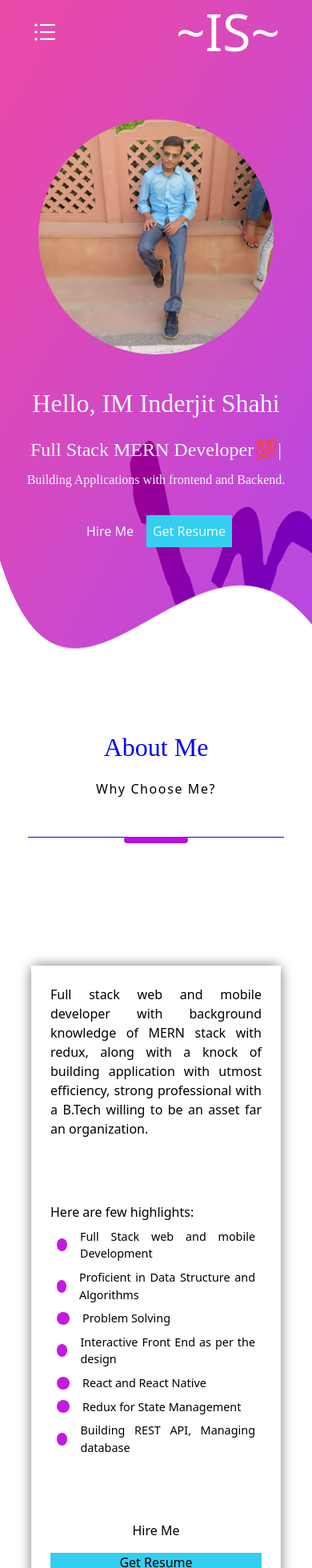
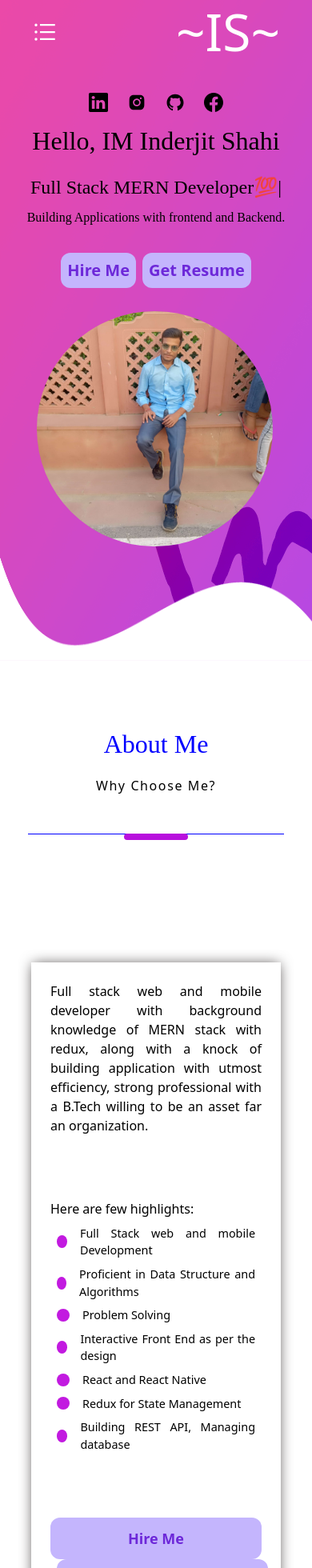
Before and after one commit to inderjitshahi/PortFolio, a Next.js app: page / in a window 390 px wide. Shown: the part 40-2000 px from the top of the page at 80% size. Built offline with nearby package versions, Linux system fonts and the light colour scheme.

Commit message:
updated UI with tailwind

```diff
--- a/components/AboutMe/AboutMe.js
+++ b/components/AboutMe/AboutMe.js
@@ -41,7 +41,7 @@ function AboutMe(props) {
                             {renderHighlight}
                         </div>
                         <div className={Classes['about-me-options']} >
-                            <button className={`btn primary-btn ${Classes.btn}`} onClick={() => {
+                            <button className='py-3 text-violet-700 border-l-purple-600 text-lg font-semibold bg-violet-300 rounded-xl  px-16' onClick={() => {
                             scroller.scrollTo('contactMe', {
                                 duration: 600,
                                 delay: 0,
@@ -52,7 +52,7 @@ function AboutMe(props) {
                                 Hire Me{" "}
                             </button>
                             <a href='Resume-Inderjit-Shahi.pdf' download="Inderjit_Shahi_Resume.pdf">
-                                <button className={`btn highlighted-btn ${Classes['highlighted-btn']}`}>Get Resume</button>
+                                <button className='py-3 ml-2 text-violet-700 border-l-purple-600 text-lg font-semibold bg-violet-300 rounded-xl  px-16'>Get Resume</button>
                             </a>
                         </div>
                     </div>
--- a/components/ContactMe/ContactMe.js
+++ b/components/ContactMe/ContactMe.js
@@ -7,6 +7,8 @@ import { TypeAnimation } from 'react-type-animation';
 import axios from 'axios';
 import { toast } from 'react-toastify';
 import Image from 'next/image';
+import { BsFacebook, BsLinkedin } from 'react-icons/bs'
+import { AiFillInstagram, AiFillGithub } from 'react-icons/ai'
 
 function ContactMe(props) {
 
@@ -67,9 +69,9 @@ function ContactMe(props) {
                 subHeading={"Lets Keep in Touch"}
                 title={"Contact Me"}
             />
-            <div className={Classes['central-form']}>
-                <div className={Classes['col']}>
-                    <h2>
+            <div className='flex flex-col  sm:mx-2 md:mx-10 bg-violet-600 rounded-xl p-5'>
+                <div>
+                    <h2 className='mb-5'>
                         <TypeAnimation
                             sequence={[
                                 "Let's broaden our relation",
@@ -82,18 +84,20 @@ function ContactMe(props) {
                             repeat={Infinity}
                         />
                     </h2>
+                    <div className='flex space-x-4 md:ml-32 md:scale-125'>
                         <a href='https://www.linkedin.com/in/inderjit-shahi-b9880a201/' target='blank'>
-                        <i className='fa fa-linkedin-square'></i>
+                            <BsLinkedin />
                         </a>
                         <a href='https://www.instagram.com/inderjitshahi/?hl=en' target='blank'>
-                        <i className='fa fa-instagram'></i>
+                            <AiFillInstagram />
                         </a>
                         <a href='https://github.com/inderjitshahi' target='blank'>
-                        <i className='fa fa-github-square'></i>
+                            <AiFillGithub />
                         </a>
                         <a href='https://www.facebook.com/profile.php?id=100011757080675' target='blank'>
-                        <i className='fa fa-facebook-square'></i>
+                            <BsFacebook />
                         </a>
+                    </div>
                 </div>
                 <div className={Classes['back-form']}>
                     <div className={Classes['img-back']} >
@@ -112,7 +116,7 @@ function ContactMe(props) {
                         <textarea className={Classes['textarea']} type={"text"} value={message} onChange={handleMessage} />
 
                         <div className={Classes['send-btn']}>
-                            <button className='p-5'>
+                            <button className='py-3 text-violet-700 border-l-purple-600 text-xl font-semibold bg-violet-300 rounded-xl  px-16'>
                                 Send<i className='fa fa-paper-plane' />
                                 {bool ? (<b className={Classes['load']}>
                                     <Image src={load1} alt="no internet" />
--- a/components/Home/Profile/Profile.js
+++ b/components/Home/Profile/Profile.js
@@ -2,25 +2,27 @@ import React from 'react';
 import Classes from './Profile.module.css'
 import { TypeAnimation } from 'react-type-animation'
 import { scroller } from 'react-scroll';
+import { BsFacebook, BsLinkedin} from 'react-icons/bs'
+import { AiFillInstagram, AiFillGithub  } from 'react-icons/ai'
 
 function Profile(props) {
     return (
         <div className={Classes['profile-container']}>
-            <div className={Classes['profile-parent']}>
+            <div className='flex flex-col md:flex-row  justify-content:center'>
                 <div className={Classes['profile-details']}>
                     <div className={Classes['colz']}>
-                        <div className={Classes['colz-icon']}>
+                        <div className="flex space-x-4 cursor-pointer scale-150 mb-4">
                             <a href='https://www.linkedin.com/in/inderjit-shahi-b9880a201/' target='blank'>
-                                <i className='fa fa-linkedin-square'></i>
+                                <BsLinkedin/>
                             </a>
                             <a href='https://www.instagram.com/inderjitshahi/?hl=en' target='blank'>
-                                <i className='fa fa-instagram'></i>
+                                <AiFillInstagram />
                             </a>
                             <a href='https://github.com/inderjitshahi' target='blank'>
-                                <i className='fa fa-github-square'></i>
+                                <AiFillGithub />
                             </a>
                             <a href='https://www.facebook.com/profile.php?id=100011757080675' target='blank'>
-                                <i className='fa fa-facebook-square'></i>
+                                <BsFacebook />
                             </a>
                         </div>
                     </div>
@@ -57,7 +59,7 @@ function Profile(props) {
                         </span>
                     </div>
                     <div className={Classes['profile-options']}>
-                        <button className={`btn primary-btn ${Classes.btn}`} onClick={() => {
+                        <button className='py-2 text-violet-700 border-l-purple-600 text-xl font-semibold bg-violet-300 rounded-xl  px-5' onClick={() => {
                             scroller.scrollTo('contactMe', {
                                 duration: 800,
                                 delay: 0,
@@ -68,7 +70,7 @@ function Profile(props) {
                             Hire Me{" "}
                         </button>
                         <a href='Resume-Inderjit-Shahi.pdf' download="Inderjit_Shahi_Resume.pdf">
-                            <button className={`btn highlighted-btn ${Classes['highlighted-btn']}`}>Get Resume</button>
+                            <button className='py-3 border-l-purple-600 text-xl font-semibold bg-violet-300 rounded-xl  px-5 ml-2 text-violet-700'>Get Resume</button>
                         </a>
                     </div>
                 </div>
--- a/components/Resume/Resume.js
+++ b/components/Resume/Resume.js
@@ -1,7 +1,7 @@
 import React, { useState } from 'react';
 import Classes from './Resume.module.css';
 import ScreenHeading from '../Utilities/ScreenHeading/ScreenHeading';
-
+import {FaBullseye} from 'react-icons/fa'
 function Resume(props) {
     const [selectedBulletIndex, setSelectedBulletIndex] = useState(0);
     const [carousalOffsetStyle, setCarousalOfSetStyle] = useState({});
@@ -162,10 +162,7 @@ function Resume(props) {
                 className={index === selectedBulletIndex ? `${Classes['bullet']} ${Classes['selected-bullet']}` : Classes['bullet']}
                 key={index}
             >
-                <img className={Classes['bullet-logo']}
-                    src={require(`../assets/Resume/${bullet.logo}`)}
-                    alt={"Can't load Right now"}
-                />
+                <FaBullseye className='scale-150'/>
                 <span className={Classes['bullet-label']}>{bullet.label}</span>
             </div>))
     };
@@ -187,7 +184,6 @@ function Resume(props) {
                 <div className={Classes['resume-card']}>
                     <div className={Classes['resume-bullets']}>
                         <div className={Classes['bullet-container']}>
-                            <div className={Classes['bullet-icons']}></div>
                             <div className={Classes['bullets']}>{getBullets()}</div>
                         </div>
                     </div>
--- a/components/Resume/Resume.module.css
+++ b/components/Resume/Resume.module.css
@@ -68,14 +68,14 @@
     font-size: 1rem;
     white-space: nowrap;
     font-family: "Poppins SemiBold";
-    margin-left: 1rem;
+    margin-left: 3rem;
 }
 .bullet-logo{
     /* height: 3rem; */
     /* margin: 0 3rem; */
 }
 .bullet-icons{
-     width: 3rem;
+     width: 2rem;
      height: 100%;
      z-index: 1;
      background-color: #8414e0;
--- a/package.json
+++ b/package.json
@@ -9,6 +9,7 @@
     "lint": "next lint"
   },
   "dependencies": {
+    "@react-icons/all-files": "^4.1.0",
     "axios": "^1.2.1",
     "eslint": "8.29.0",
     "eslint-config-next": "13.0.6",
--- a/pages/index.js
+++ b/pages/index.js
@@ -2,9 +2,13 @@ import React, { Fragment } from 'react'
 import Component from '../components/Component';
 import { ToastContainer } from 'react-toastify';
 import 'react-toastify/dist/ReactToastify.css';
+import Head from 'next/head';
 function Home() {
     return (
         <Fragment>
+            <Head>
+                <title>Inderjit Shahi</title>
+            </Head>
             <ToastContainer />
             <Component />
         </Fragment>
```
Also changed, not shown: 2 other files (tests, documents, lock files or other folders). Lines whose indentation alone changed are shown as unchanged.
